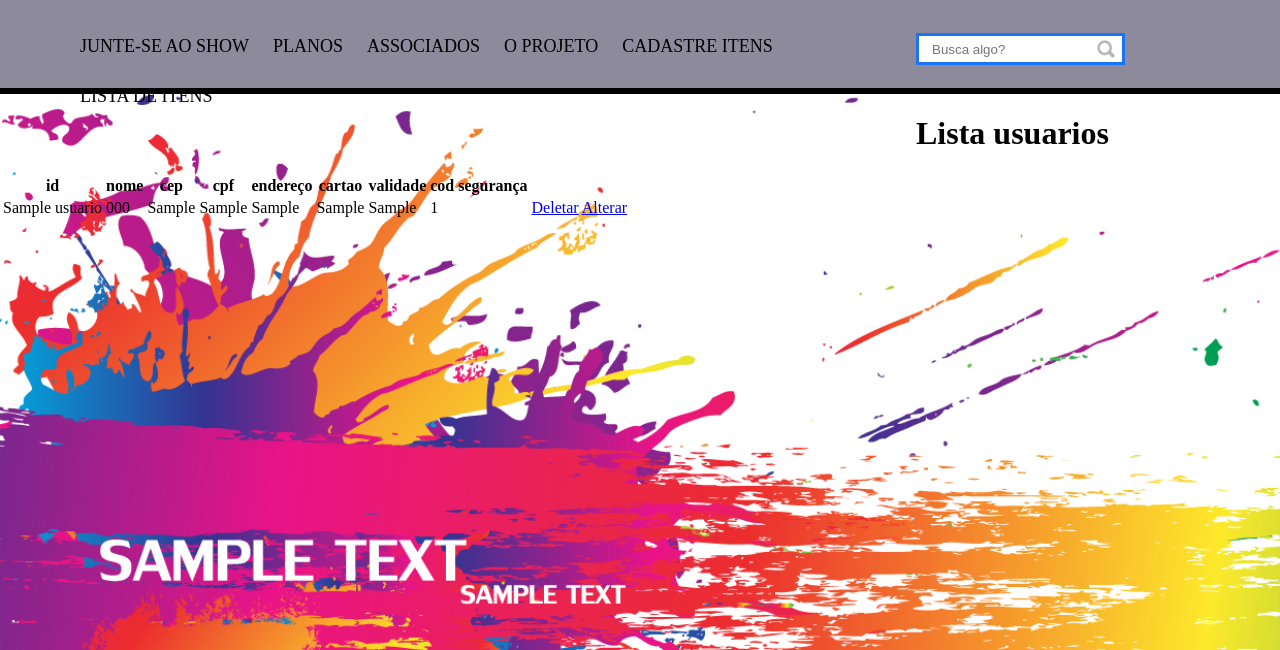
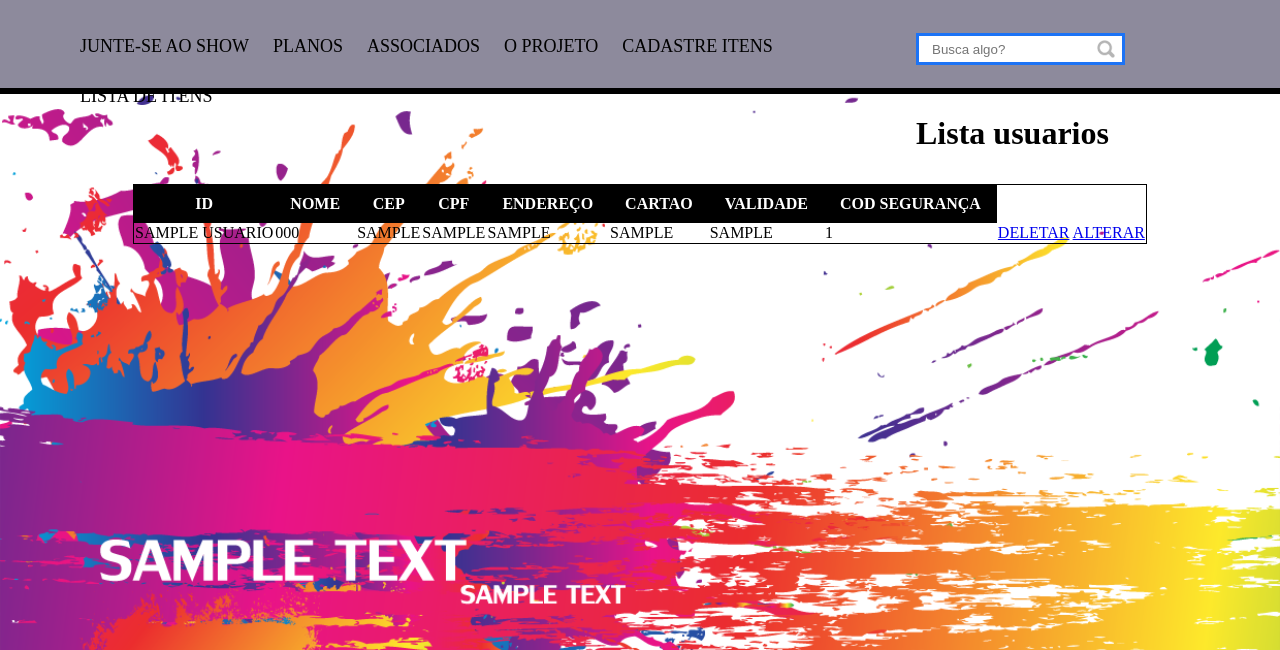
Before and after one commit to eduardoanj/trabalhodb, a Flask app: page /lista_usuario in a window 1280 px wide. Shown: the part 150-800 px from the top of the page. Run offline with Flask 2, Linux system fonts and the light colour scheme; tables that the repository leaves empty or names only in its code hold one stand-in row (values such as "Sample post"); data that the repository does not hold is empty; some libraries are stand-ins or nearby versions.

Commit message:
Ajuste Css

```diff
--- a/static/main.css
+++ b/static/main.css
@@ -133,7 +133,7 @@ h1{
     border: 2px solid #ffffff;
     background-color: rgb(141, 138, 156);
 }
-################# tabelas #####################
+/* ################# tabelas ##################### */
 .tabela1{
     margin: 2em auto;
     border-collapse: collapse;
--- a/templates/lista_usuario.html
+++ b/templates/lista_usuario.html
@@ -3,7 +3,7 @@
 
 <h1>Lista usuarios</h1>
 
-<table>
+<table class="tabela1">
     <thead>
         <tr>
             <th>id</th>
```
